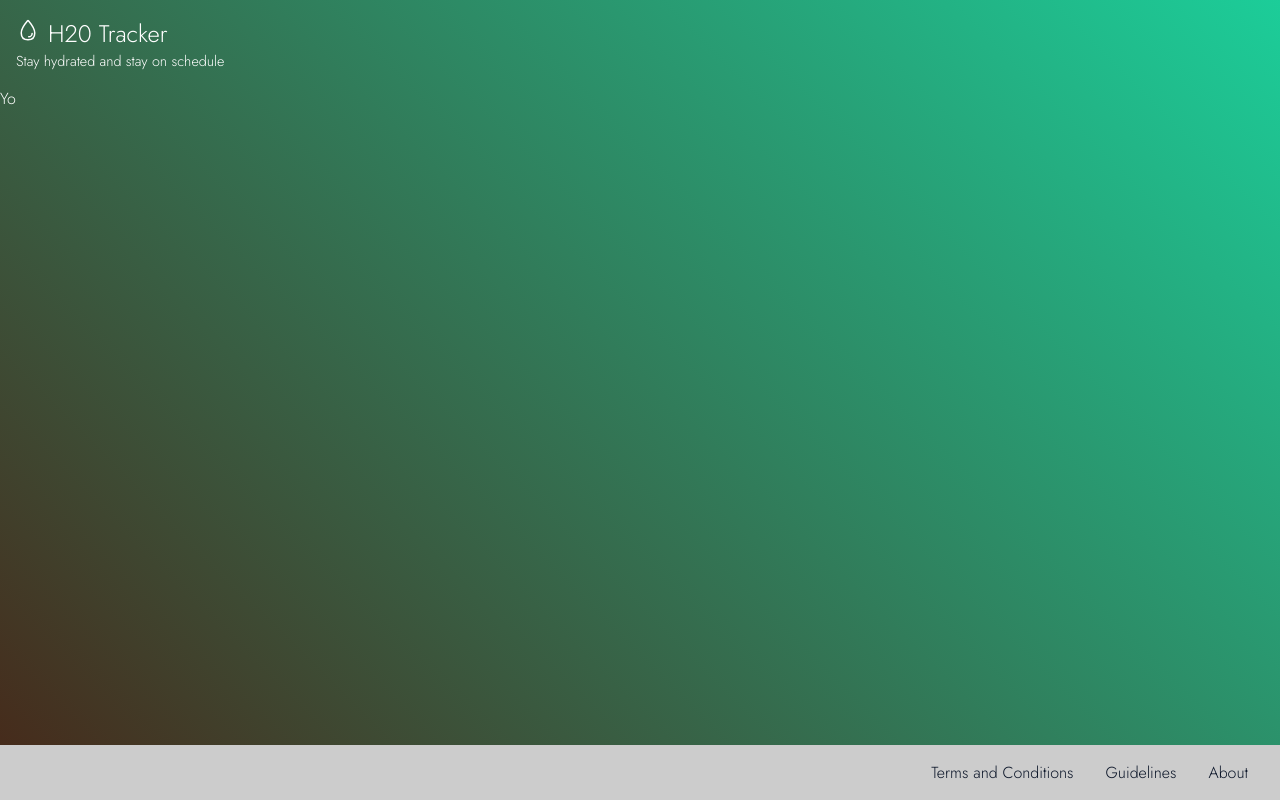
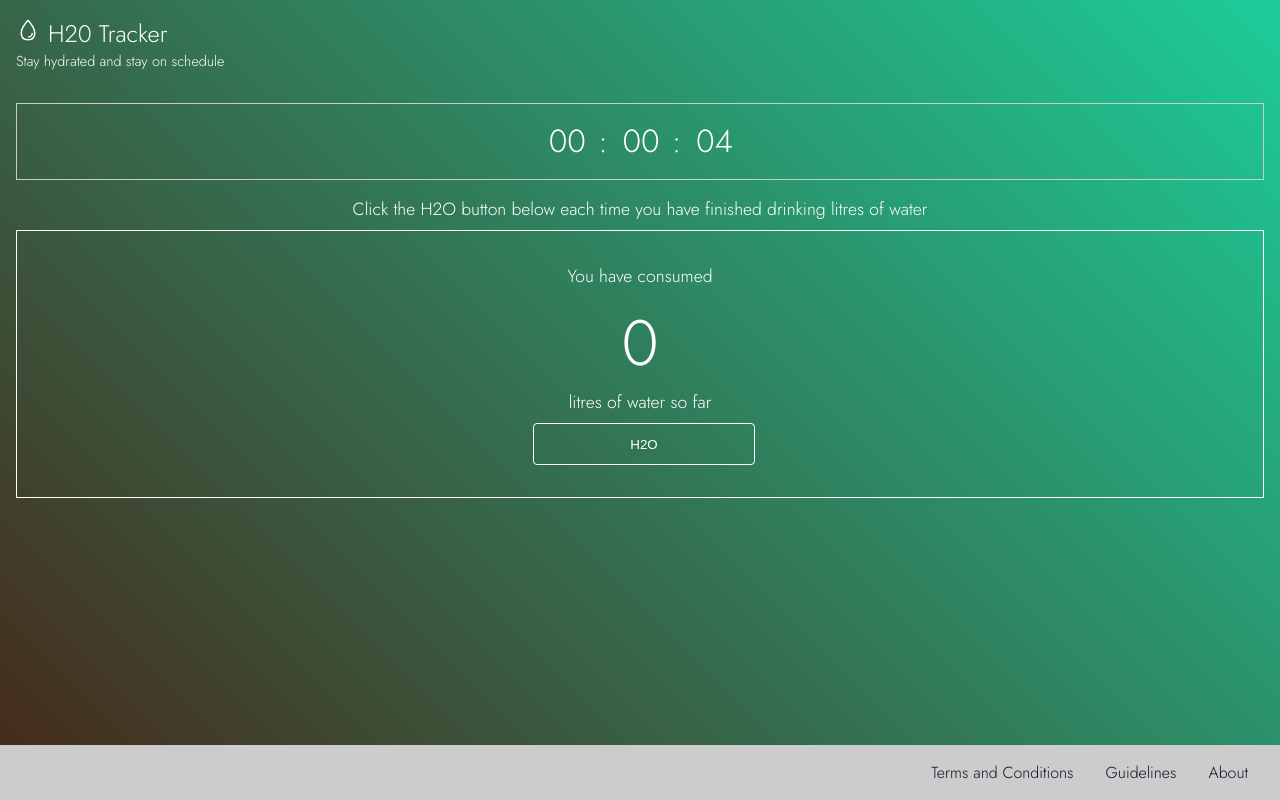
Before and after one commit to dwyafon/water-tracker, a Next.js app: page /tracker in a window 1280 px wide. Built offline with nearby package versions, Linux system fonts and the light colour scheme.

Commit message:
add tracker page

```diff
--- /dev/null
+++ b/components/console.js
@@ -0,0 +1,59 @@
+import styled from 'styled-components'
+import Link from 'next/link'
+import breakpoints from '../styles/breakpoints'
+import { useState, useEffect } from 'react'
+
+const ConsoleContainer = styled.div`
+  padding: 2rem 2rem;
+  border: 1px solid #fff;
+  display: flex;
+  flex-direction: column;
+  justify-content: flex-start;
+  align-items: center;
+`
+
+const Text = styled.div`
+  font-size: 1.1rem;
+  text-align: center;
+  margin-bottom: 0.5rem;
+`
+
+const Amount = styled.div`
+  font-size: 4rem;
+`
+
+const Button = styled.button`
+  background: transparent;
+  border: 1px solid #fff;
+  border-radius: 4px;
+  padding: 0.8rem 6rem;
+  color: #fff;
+  margin-left: 0.5rem;
+  cursor: pointer;
+`
+
+const Console = () => {
+  const [amount, setAmount] = useState(0)
+
+    const handleH2O = () => {
+        setAmount(amount + 1)
+    }
+
+  return (
+    <>
+      <Text>
+        Click the H2O button below each time you have finished drinking {}{' '}
+        litres of water
+      </Text>
+      <ConsoleContainer>
+        <Text>You have consumed</Text>
+        <Amount>{amount}</Amount>
+        <Text>litres of water so far</Text>
+
+        <Button onClick={handleH2O}>H2O</Button>
+      </ConsoleContainer>
+    </>
+  )
+}
+
+export default Console
--- a/components/form.js
+++ b/components/form.js
@@ -1,4 +1,4 @@
-import { useState } from 'react'
+import { useState, createContext } from 'react'
 // import styles from '../styles/Home.module.css'
 import styled from 'styled-components'
 import Confirmation from '../components/confirmation'
@@ -57,6 +57,9 @@ const Button = styled.button`
 `
 
 const Form = () => {
+
+  const WaterContext = createContext()
+
   const [litres, setlitres] = useState(0)
   const [hours, setHours] = useState(0)
   const [submitted, setSubmitted] = useState(false)
--- /dev/null
+++ b/components/timer.js
@@ -0,0 +1,68 @@
+import { useState, useEffect } from 'react'
+import breakpoints from '../styles/breakpoints'
+import styled from 'styled-components'
+import Link from 'next/link'
+import Console from '../components/console'
+
+const Container = styled.div`
+
+  margin: 1rem;
+  /* display: flex;
+  justify-content: center;
+  align-items: flex-start; */
+  /* overflow: none; */
+  /* min-width: 100vw; */
+`
+
+const Time = styled.div`
+  border: 1px solid #ccc;
+  display: flex;
+  justify-content: center;
+  align-items: center;
+  font-size: 2rem;
+  margin-bottom: 1rem;
+`
+
+const Timer = () => {
+  const [time, setTime] = useState({
+    hours: '00',
+    minutes: '00',
+    seconds: '00',
+    counter: 0,
+  })
+
+  useEffect(() => {
+    const timerID = setInterval(() => {
+      const sCount = time.counter % 60
+      const mCount = Math.floor(time.counter / 60)
+      const hCount = Math.floor(time.counter / 3600)
+
+      const newSec = String(sCount).length === 1 ? `0${sCount}` : sCount
+      const newMin = String(mCount).length === 1 ? `0${mCount}` : mCount
+      const newHr = String(hCount).length === 1 ? `0${hCount}` : hCount
+
+      setTime((prevState) => ({
+        seconds: newSec,
+        minutes: newMin,
+        hours: newHr,
+        counter: prevState.counter + 1,
+      }))
+    }, 1000)
+    return () => clearInterval(timerID)
+  }, [time.counter])
+
+  return (
+    <Container>
+      <Time>
+        <span className='hours'>{time.hours}</span>
+        <span>:</span>
+        <span className='minutes'>{time.minutes}</span>
+        <span>:</span>
+        <span className='seconds'>{time.seconds}</span>
+      </Time>
+      <Console />
+    </Container>
+  )
+}
+
+export default Timer
--- a/pages/tracker.js
+++ b/pages/tracker.js
@@ -1,9 +1,16 @@
 import Layout from '../components/layout'
+import Timer from '../components/timer'
+import Console from '../components/console'
+// import styled from 'styled-components'
+
+
+
+
 
 const Tracker = () => {
   return (
     <Layout>
-      <div>Yo</div>
+      <Timer />
     </Layout>
   )
 }
--- a/styles/globals.css
+++ b/styles/globals.css
@@ -32,3 +32,10 @@ a {
 ::placeholder {
   color: #fff;
 }
+
+.hours,
+.minutes,
+.seconds {
+  padding: 0.9rem;
+  width: 4rem;
+}
```
